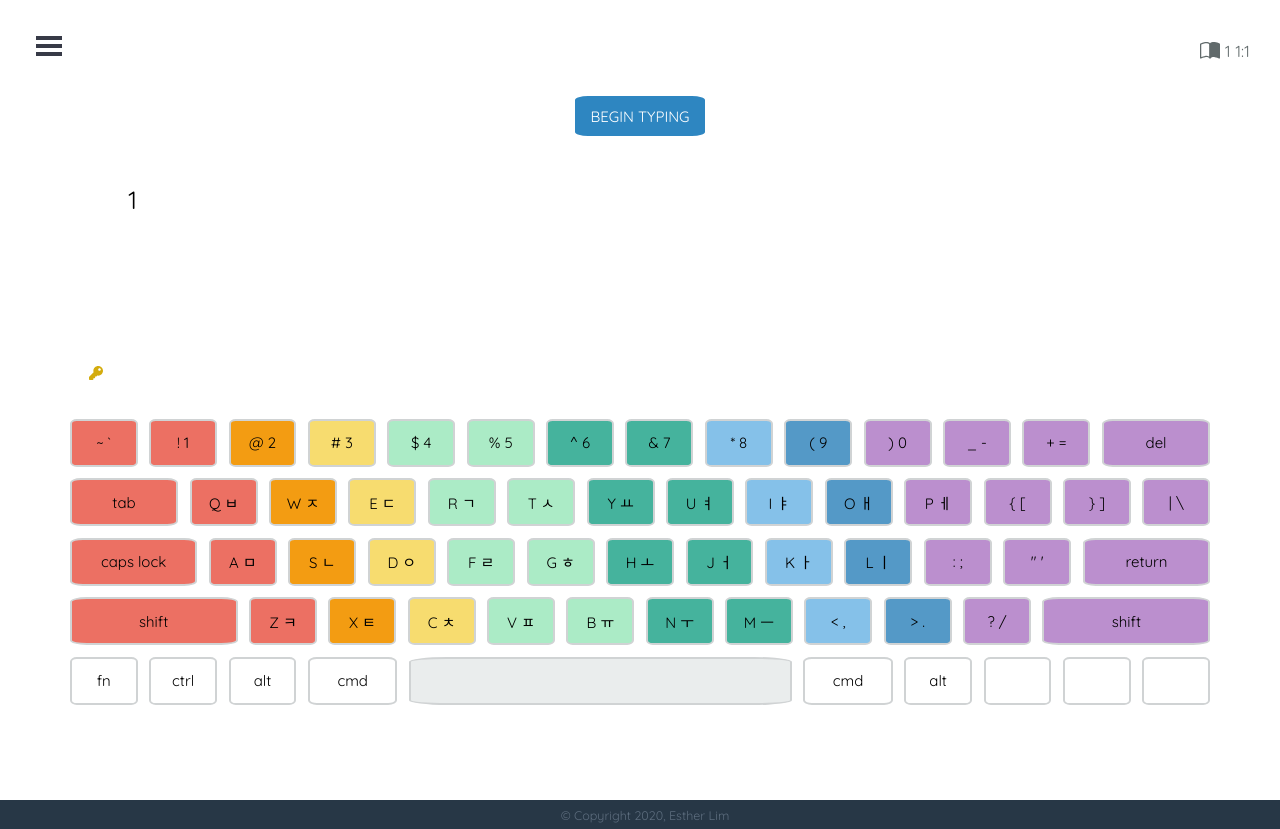
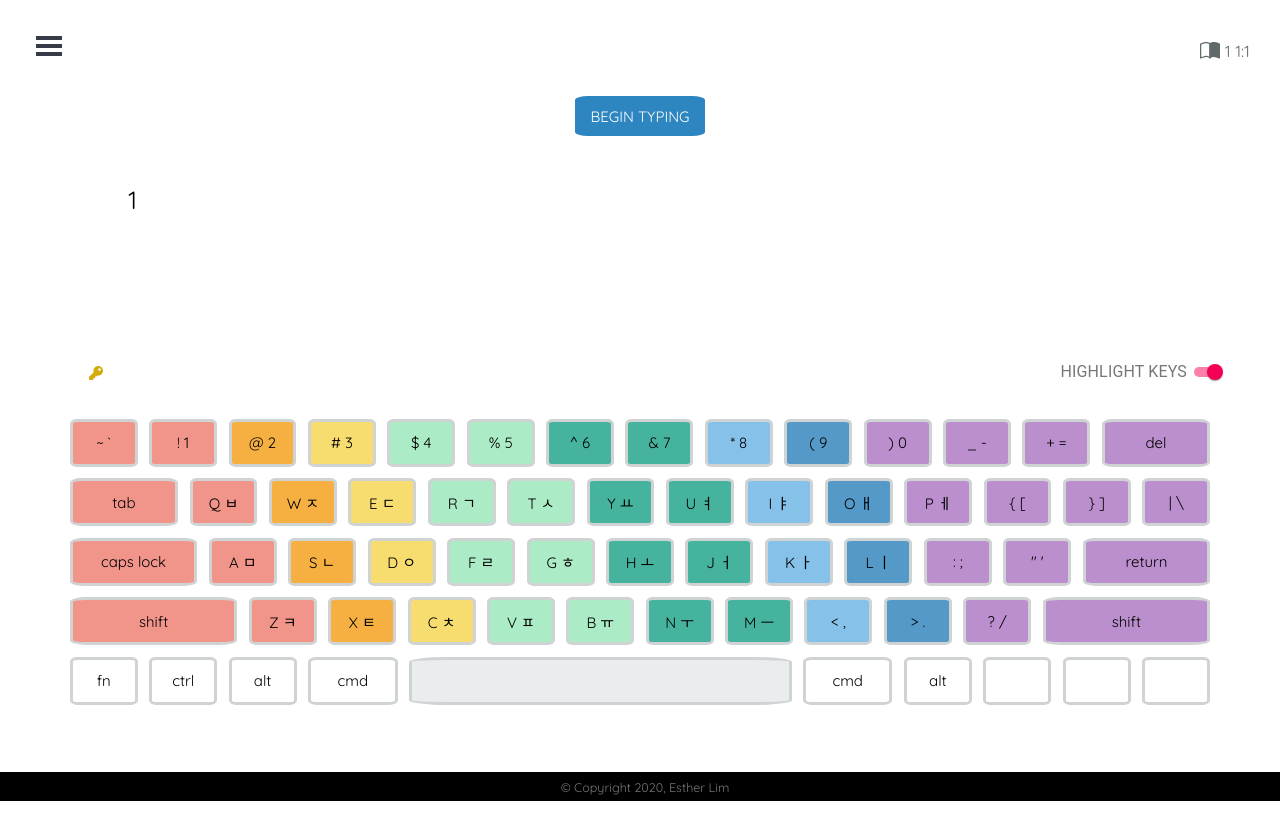
Before and after one commit to jaeeunlim/bible-typing-practice, a React (Create React App) app: page /typing/1/1/1/1/1 in a window 1280 px wide. After the commit the page ends 801 px from the top, so only its background shows below. Built offline with nearby package versions, Linux system fonts and the light colour scheme.

Commit message:
adding toggle for highlighting keyboard

```diff
--- a/src/Typing.js
+++ b/src/Typing.js
@@ -9,6 +9,8 @@ import { BsBookHalf } from "react-icons/bs";
 import { FaKey } from "react-icons/fa";
 import BibleVerse from "./components/BibleVerse";
 import Keyboard, { mapSymbolToKey } from "./components/Keyboard";
+import Switch from "@material-ui/core/Switch";
+import FormControlLabel from "@material-ui/core/FormControlLabel";
 import FingerLabelsImg from "./images/finger-labels.jpg";
 
 import "./css/styles.css";
@@ -25,7 +27,8 @@ class Typing extends React.Component {
       countDown: 5,
       timeElapsed: 0,
       endOfBible: false,
-      hint: false
+      hint: false,
+      highlightKeys: true
     };
   }
 
@@ -206,6 +209,10 @@ class Typing extends React.Component {
     );
   };
 
+  onClickHighlight = () => {
+    this.setState({ highlightKeys: !this.state.highlightKeys });
+  };
+
   exitHint = () => {
     this.setState({ hint: false });
   };
@@ -223,11 +230,7 @@ class Typing extends React.Component {
           </DialogTitle>
           <DialogContent>
             <center>
-              <img
-                id="img-hands"
-                src={FingerLabelsImg}
-                alt="Finger Labels"
-              />
+              <img id="img-hands" src={FingerLabelsImg} alt="Finger Labels" />
             </center>
             <center>
               <Button size="small" onClick={this.exitHint}>
@@ -261,7 +264,19 @@ class Typing extends React.Component {
           <Button id="btn-hint" onClick={this.onClickHint}>
             <FaKey />
           </Button>
-          <Keyboard value={currChar} />
+          <FormControlLabel
+            id="btn-highlight"
+            control={
+              <Switch
+                size="small"
+                checked={this.state.highlightKeys}
+                onChange={this.onClickHighlight}
+              />
+            }
+            label="HIGHLIGHT KEYS"
+            labelPlacement="start"
+          />
+          <Keyboard value={currChar} highlight={this.state.highlightKeys} />
         </div>
         {this.getHint()}
         {this.getSummary()}
--- a/src/components/Keyboard.js
+++ b/src/components/Keyboard.js
@@ -7,9 +7,9 @@ const TOTALKEYS = 63;
 
 const BackgroundColor = {
   ROW0: [
-    "#EC7063",
-    "#EC7063",
-    "#F39C12",
+    "#F1948A",
+    "#F1948A",
+    "#F5B041",
     "#F7DC6F",
     "#ABEBC6",
     "#ABEBC6",
@@ -23,9 +23,9 @@ const BackgroundColor = {
     "#BB8FCE"
   ],
   ROW1: [
-    "#EC7063",
-    "#EC7063",
-    "#F39C12",
+    "#F1948A",
+    "#F1948A",
+    "#F5B041",
     "#F7DC6F",
     "#ABEBC6",
     "#ABEBC6",
@@ -39,9 +39,9 @@ const BackgroundColor = {
     "#BB8FCE"
   ],
   ROW2: [
-    "#EC7063",
-    "#EC7063",
-    "#F39C12",
+    "#F1948A",
+    "#F1948A",
+    "#F5B041",
     "#F7DC6F",
     "#ABEBC6",
     "#ABEBC6",
@@ -54,9 +54,9 @@ const BackgroundColor = {
     "#BB8FCE"
   ],
   ROW3: [
-    "#EC7063",
-    "#EC7063",
-    "#F39C12",
+    "#F1948A",
+    "#F1948A",
+    "#F5B041",
     "#F7DC6F",
     "#ABEBC6",
     "#ABEBC6",
@@ -338,12 +338,25 @@ export default class Keyboard extends React.Component {
     super(props);
     this.state = {
       borderColors: Array(TOTALKEYS).fill("#d0d3d4"),
-      prevKey: -1
+      prevKey: -1,
+      highlightKeys: true
     };
   }
 
-  componentDidUpdate() {
-    if (this.props.value !== -1 && this.props.value !== this.state.prevKey) {
+  componentDidUpdate(prevProps) {
+    if (prevProps.highlight !== this.props.highlight) {
+      const borderColors = this.getUnhighlightedBorderColors();
+      this.setState({
+        highlightKeys: this.props.highlight,
+        borderColors: borderColors
+      });
+    }
+
+    if (
+      this.state.highlightKeys &&
+      this.props.value !== -1 &&
+      this.props.value !== this.state.prevKey
+    ) {
       const newBorderColors = this.getUnhighlightedBorderColors();
       for (var j of KeyMap[this.props.value]) {
         newBorderColors[j] = "red"; // highlight current key
--- a/src/css/styles.css
+++ b/src/css/styles.css
@@ -21,7 +21,7 @@ center {
   border-radius: 10%;
   margin: 0.5%;
   position: relative;
-  border: 2px solid #d0d3d4;
+  border: 3px solid #d0d3d4;
   outline: none;
   font-size: 15px;
 }
@@ -171,7 +171,7 @@ span.typed {
 }
 
 .btn-group-verses .verse-wrap .btn-verse {
-  height: 6vh;
+  height: 5vh;
   display: flex;
   align-items: center;
   text-align: center;
@@ -213,18 +213,28 @@ span.typed {
   top: 45vh;
   left: 5vw;
   color: #d4ac0d;
+  border-radius: 50%;
 }
 
 #img-hands {
   width: 300px;
 }
 
+#btn-highlight {
+  position: absolute;
+  top: 45vh;
+  right: 5vw;
+  font-size: 5px;
+  color: #777777;
+}
+
 footer {
   width: 100%;
   padding: 5px;
+  top: -28px;
   position: relative;
   text-align: center;
   font-size: 15px;
-  color: #5d6d7e;
-  background-color: #273746;
+  color: #777777;
+  background-color: #000000;
 }
```
Also changed, not shown: 19 other files (tests, documents, lock files or other folders).
